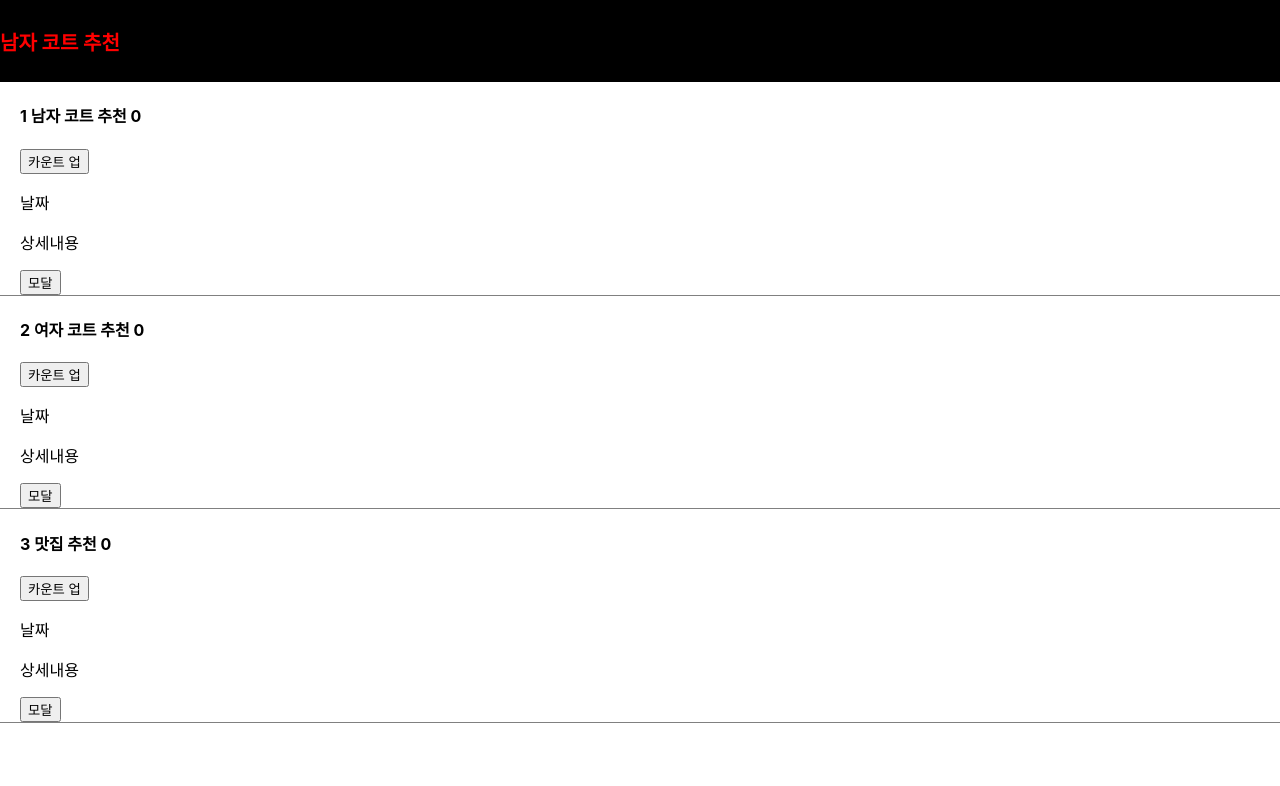
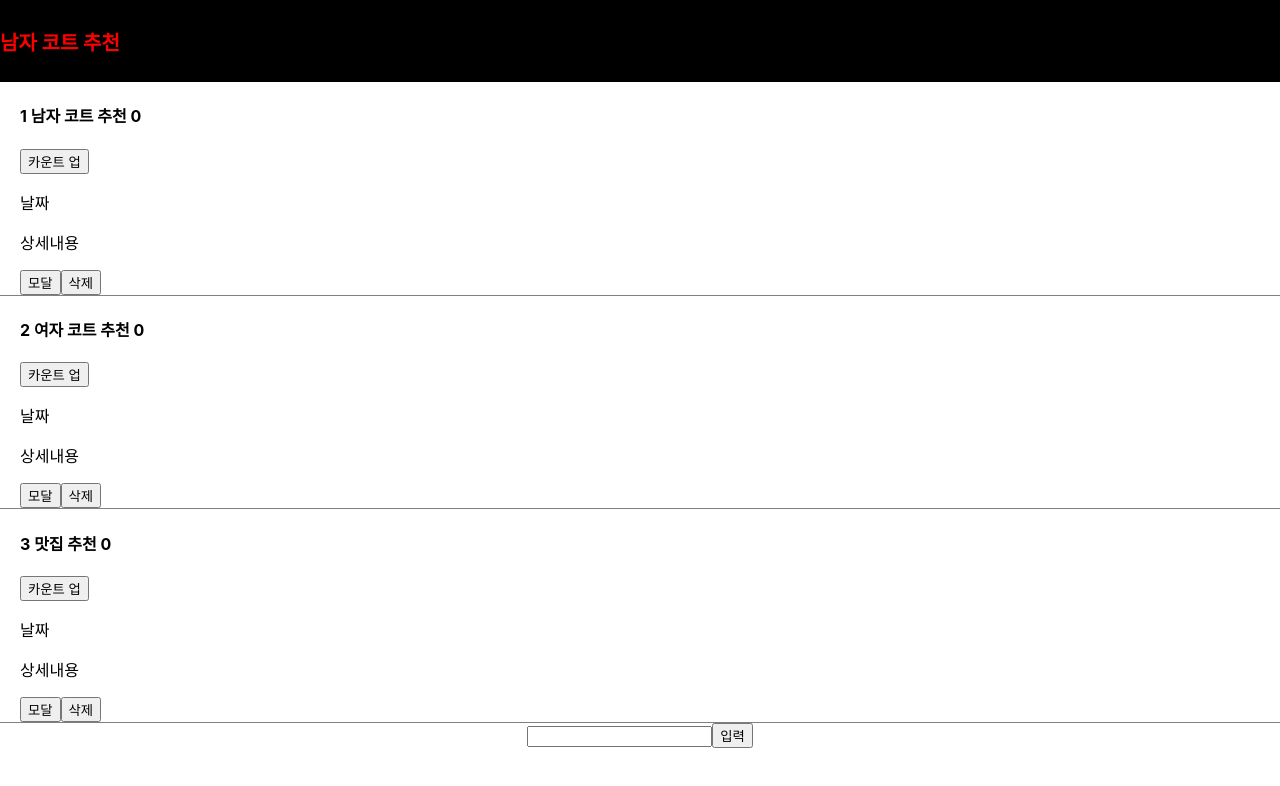
Before and after one commit to TaesunPark/hello-react, a React (Create React App) app: page / in a window 1280 px wide. Shown: the top 786 px of the page. Built offline with nearby package versions, Linux system fonts and the light colour scheme.

Commit message:
[ADD] 글 삭제 및 입력 기능 추가

```diff
--- a/src/App.js
+++ b/src/App.js
@@ -9,6 +9,7 @@ function App(){
   let [따봉, 따봉변경] =  useState([0,0,0]);
   let [modal, 모달변경] = useState(false);
   let [now_modal, 현재모달위치] = useState(0);
+  let [입력값, 입력값변경] = useState('');
   // UI의 현재 상태를 state로 저장
 
 
@@ -43,10 +44,35 @@ function App(){
                   현재모달위치(i);
                 }
               }>모달</button>
+              <button onClick={
+                () =>{
+                  let copy = [...글제목];
+                  copy.splice(now_modal, 1);
+                  b(copy);
+                }
+              }>삭제</button>
             </div>
           )
         })
       }
+
+      <div>
+        <input onChange={(e)=>{
+          입력값변경(e.target.value);
+          console.log(입력값);
+        }} />
+        <button onClick={
+          () =>{
+            let copy = [...글제목];
+            let copy2 = [...따봉];
+            copy2.push(0);
+            copy.push(입력값);
+            b(copy);
+            따봉변경(copy2);
+          }
+        }>입력</button>
+      </div>
+
 
       {
         modal == true ? <Modal color = "yellow" 글제목 = {글제목} 첫번째헤드 = {b} 현재모달 = {now_modal}></Modal> : null
```
